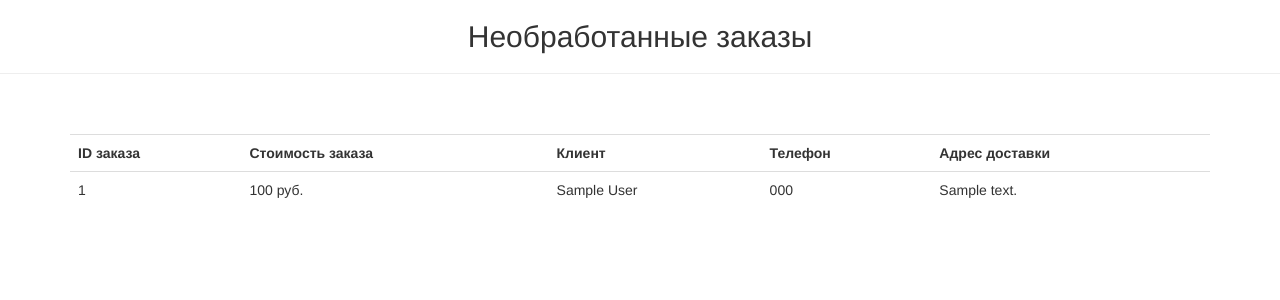
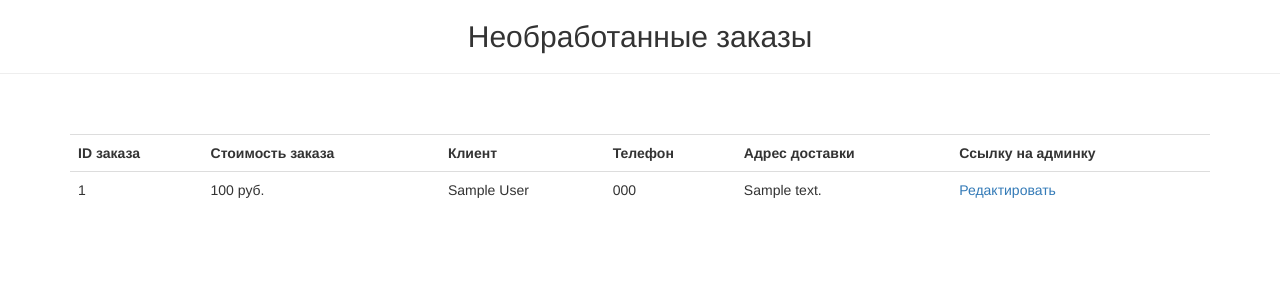
Before and after one commit to EshiNanase/starburger, a Django app: page /manager/orders/ in a window 1280 px wide. Shown: the part 52-352 px from the top of the page. Run offline with Django 3.2, Linux system fonts and the light colour scheme; a user stored in the database is signed in; tables that the repository leaves empty hold one stand-in row (values such as "Sample post"); parts of the project's set-up code (start-up, migrations or seed data) failed here and were passed over; some libraries are stand-ins or nearby versions.

Commit message:
Added reverse to admin page with order

```diff
--- a/restaurateur/templates/order_items.html
+++ b/restaurateur/templates/order_items.html
@@ -18,6 +18,7 @@
       <th>Клиент</th>
       <th>Телефон</th>
       <th>Адрес доставки</th>
+      <th>Ссылку на админку</th>
     </tr>
 
     {% for item in orders %}
@@ -27,6 +28,7 @@
         <td>{{ item.firstname }} {{ item.lastname }}</td>
         <td>{{ item.phonenumber }}</td>
         <td>{{ item.address }}</td>
+        <td><a href=" {% url 'admin:foodcartapp_order_change' object_id=item.id %}"> Редактировать </a></td>
       </tr>
     {% endfor %}
    </table>
--- a/star_burger/urls.py
+++ b/star_burger/urls.py
@@ -22,7 +22,7 @@ from django.shortcuts import render
 from . import settings
 
 urlpatterns = [
-    path('admin/', admin.site.urls),
+    path('admin/', admin.site.urls, name='admin_page'),
     path('', render, kwargs={'template_name': 'index.html'}, name='start_page'),
     path('api/', include('foodcartapp.urls')),
     path('manager/', include('restaurateur.urls')),
```
